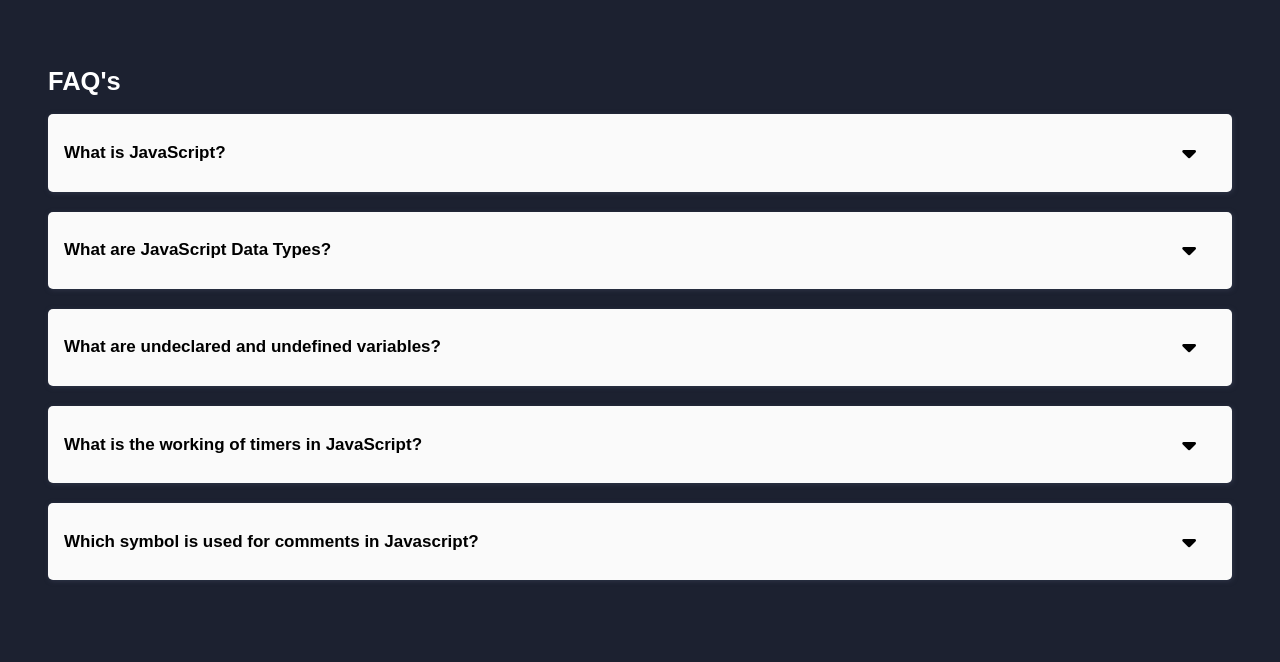
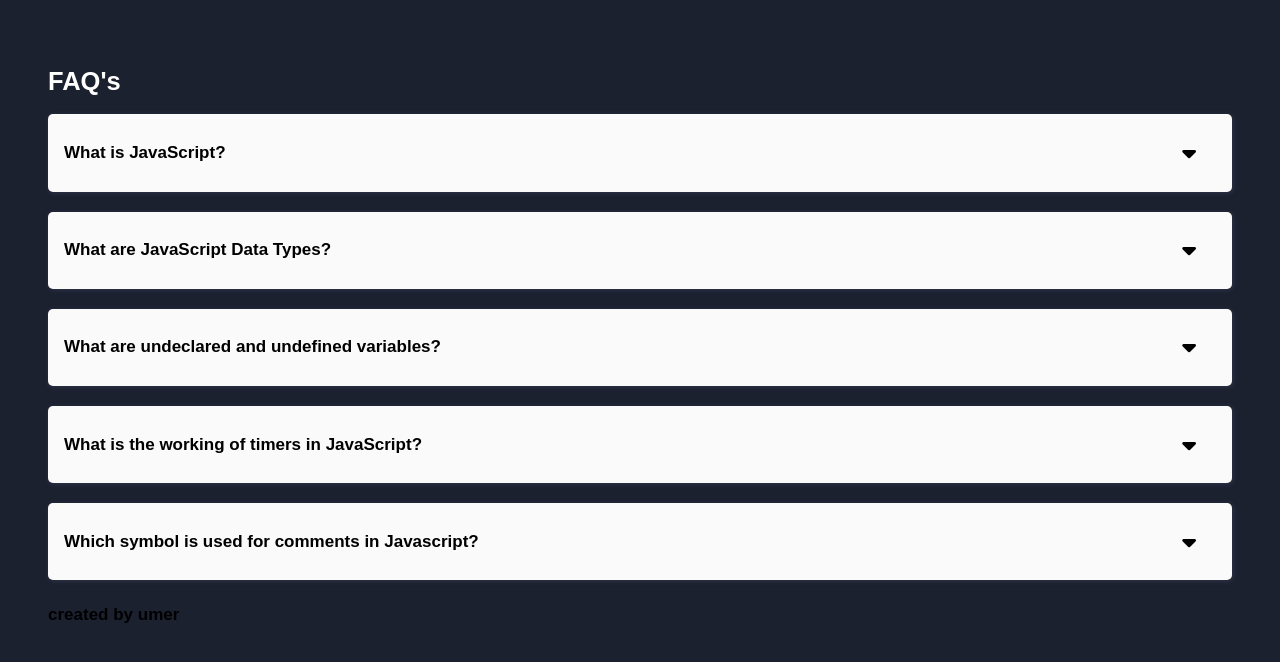
Before and after one commit to umermemon4648/accordian-component, a plain HTML site: page index.html in a window 1280 px wide. Drawn offline with Linux system fonts and the light colour scheme.

Commit message:
Footer added

```diff
--- a/index.html
+++ b/index.html
@@ -95,7 +95,7 @@ Comment
     </div>
 
 
-
+<h4>created by umer</h4>
 
 
     <script src="./app.js"></script>
```
